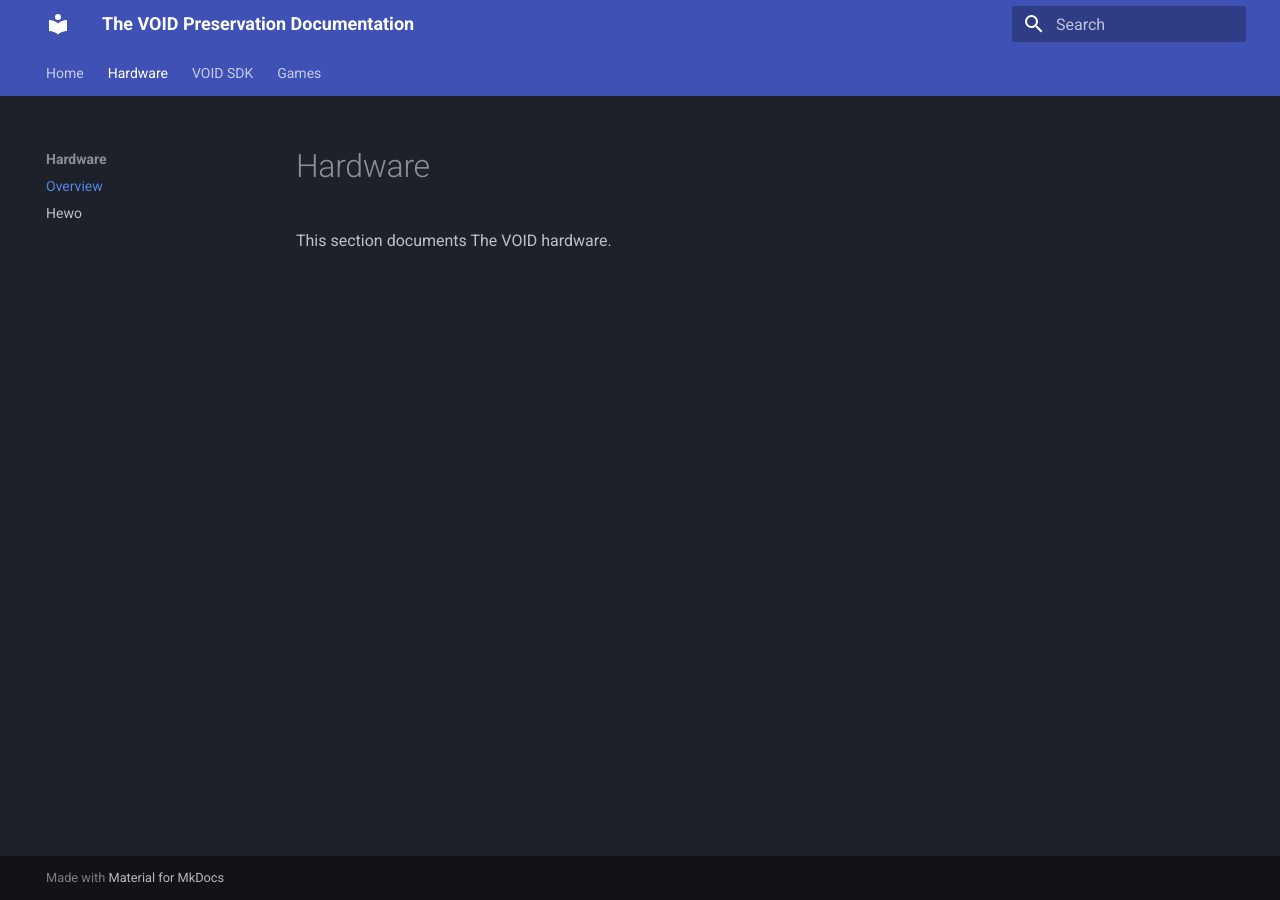
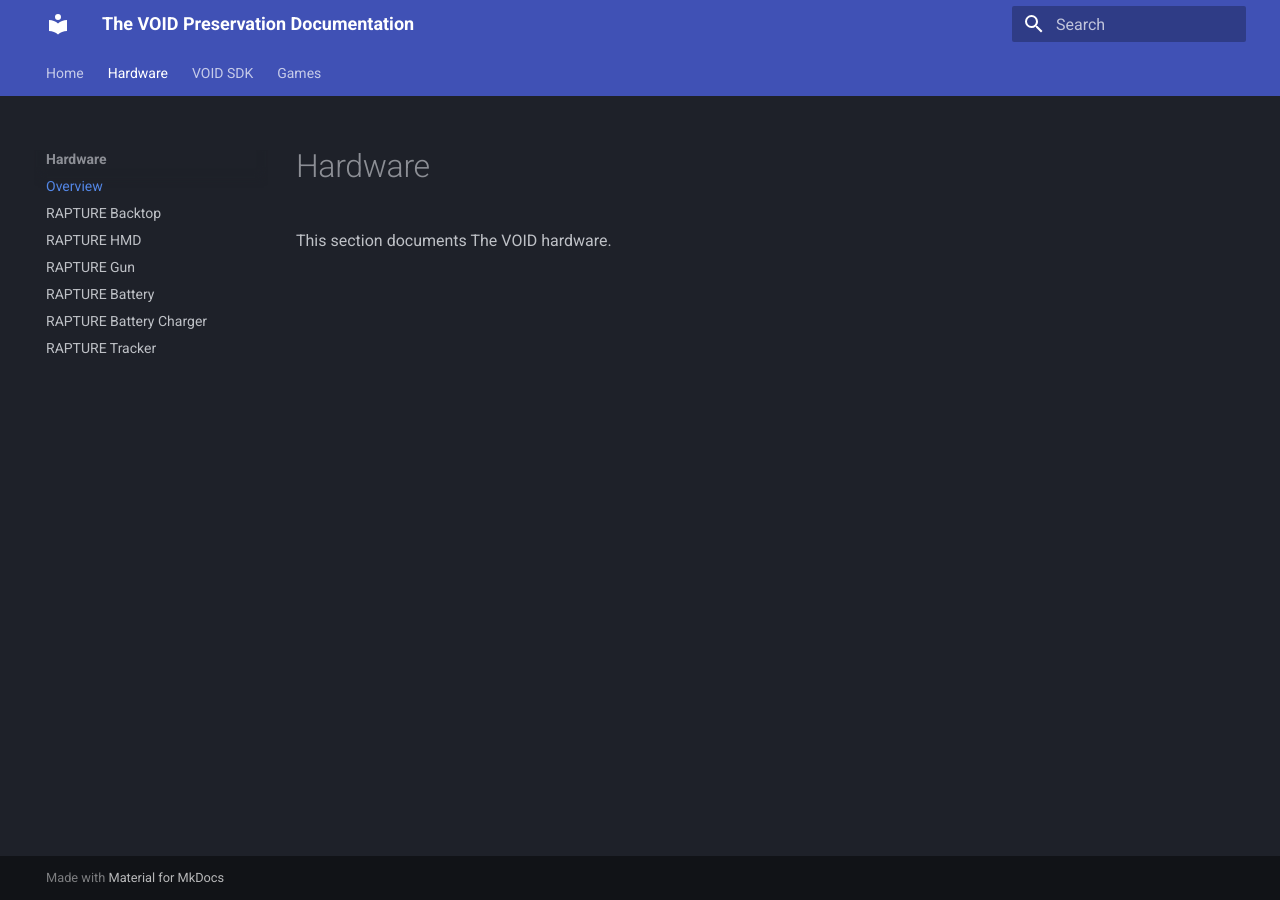
Before and after one commit to TheVOIDPreservation/Docs, an MkDocs documentation site: the page built from docs/hardware/index.md, in a window 1280 px wide. Built offline with MkDocs 1.6.1 and Material for MkDocs 9.7.7, drawn with Linux system fonts in a browser that asks for light colours.

Commit message:
declared new pages in yml

```diff
--- a/mkdocs.yml
+++ b/mkdocs.yml
@@ -36,6 +36,11 @@ nav:
   - Home: index.md
   - Hardware:
       - Overview: hardware/index.md
-      - Hewo: hardware/hewo.md
+      - RAPTURE Backtop: hardware/RAPTURE_Backtop.md
+      - RAPTURE HMD: hardware/RAPTURE_HMD.md
+      - RAPTURE Gun: hardware/RAPTURE_Gun.md
+      - RAPTURE Battery: hardware/RAPTURE_Battery.md
+      - RAPTURE Battery Charger: hardware/RAPTURE_Battery_Charger.md
+      - RAPTURE Tracker: hardware/RAPTURE_Tracker.md
   - VOID SDK: void-sdk/index.md
   - Games: games/index.md
```
